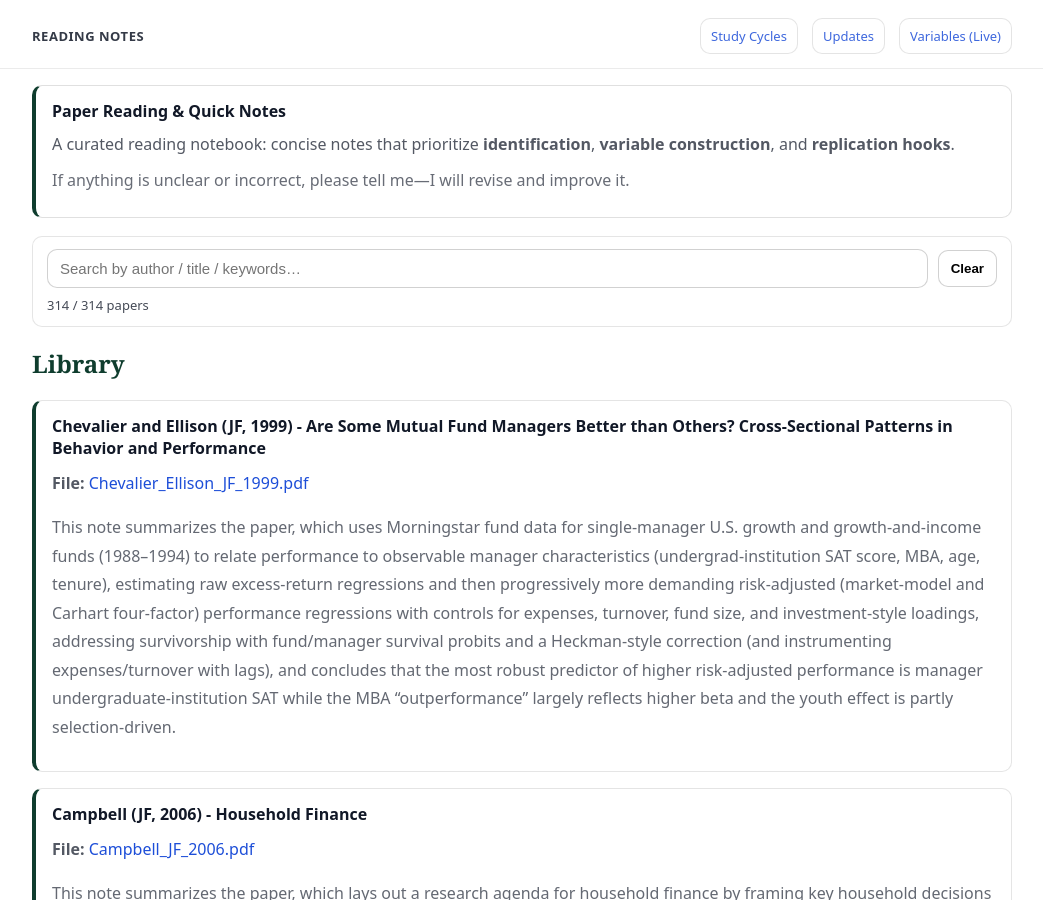
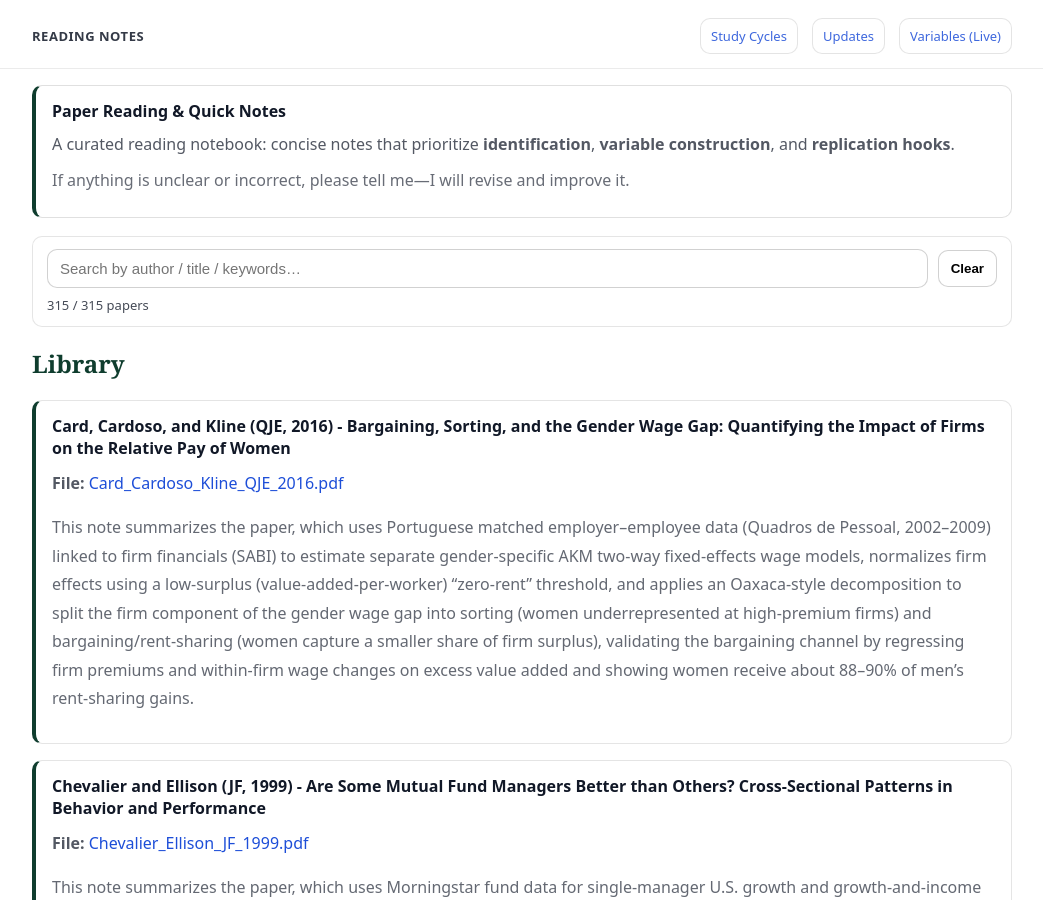
Before and after one commit to yaxinzn/study-archive, a Jekyll site: the page built from reading/index.md, in a window 1280 px wide and 900 px high. Shown: the whole window, without its empty margins (118-1161 px from the left). Built offline with Jekyll 4.4.1, drawn with Linux system fonts in a browser that asks for light colours.

Commit message:
Reading: add/update Card_Cardoso_Kline_QJE_2016.pdf

```diff
--- a/_data/reading.yml
+++ b/_data/reading.yml
@@ -1,3 +1,7 @@
+- title: "Card, Cardoso, and Kline (QJE, 2016) - Bargaining, Sorting, and the Gender Wage Gap: Quantifying the Impact of Firms on the Relative Pay of Women"
+  file: "Card_Cardoso_Kline_QJE_2016.pdf"
+  desc: "This note summarizes the paper, which uses Portuguese matched employer–employee data (Quadros de Pessoal, 2002–2009) linked to firm financials (SABI) to estimate separate gender-specific AKM two-way fixed-effects wage models, normalizes firm effects using a low-surplus (value-added-per-worker) “zero-rent” threshold, and applies an Oaxaca-style decomposition to split the firm component of the gender wage gap into sorting (women underrepresented at high-premium firms) and bargaining/rent-sharing (women capture a smaller share of firm surplus), validating the bargaining channel by regressing firm premiums and within-firm wage changes on excess value added and showing women receive about 88–90% of men’s rent-sharing gains."
+
 - title: "Chevalier and Ellison (JF, 1999) - Are Some Mutual Fund Managers Better than Others? Cross-Sectional Patterns in Behavior and Performance"
   file: "Chevalier_Ellison_JF_1999.pdf"
   desc: "This note summarizes the paper, which uses Morningstar fund data for single-manager U.S. growth and growth-and-income funds (1988–1994) to relate performance to observable manager characteristics (undergrad-institution SAT score, MBA, age, tenure), estimating raw excess-return regressions and then progressively more demanding risk-adjusted (market-model and Carhart four-factor) performance regressions with controls for expenses, turnover, fund size, and investment-style loadings, addressing survivorship with fund/manager survival probits and a Heckman-style correction (and instrumenting expenses/turnover with lags), and concludes that the most robust predictor of higher risk-adjusted performance is manager undergraduate-institution SAT while the MBA “outperformance” largely reflects higher beta and the youth effect is partly selection-driven."
```
Also changed, not shown: 1 other file.
